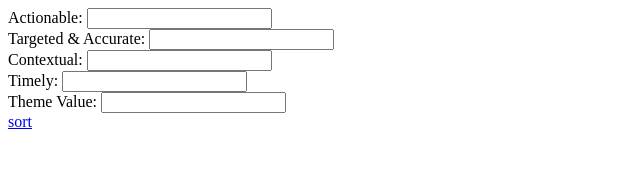
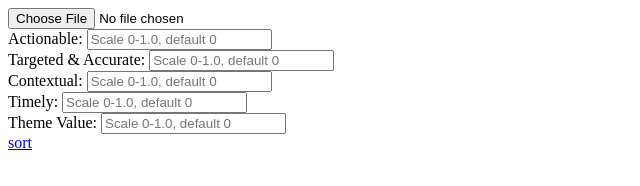
Before and after one commit to wyx1233/WeightingTool.io, a plain HTML site: page index.html in a window 1280 px wide. Shown: the whole page, without its empty margins (0-640 px from the left). Drawn offline with nearby package versions, Linux system fonts and the light colour scheme.

Commit message:
added update function

```diff
--- a/index.html
+++ b/index.html
@@ -8,39 +8,51 @@
     }
   </style>
 </head>
-  <body>Actionable: <input type="text" id="Actionable" />
+  <body>
+    <input type="file" onchange="loadFile()" />
+    <br />
+    Actionable: <input type="text" id="Actionable" placeholder="Scale 0-1.0, default 0"/>
         <br />
-        Targeted & Accurate: <input type="text" id="Accurate" />
+        Targeted & Accurate: <input type="text" id="Accurate" placeholder="Scale 0-1.0, default 0"/>
         <br />
-        Contextual: <input type="text" id="Contextual" />
+        Contextual: <input type="text" id="Contextual" placeholder="Scale 0-1.0, default 0"/>
         <br />
-        Timely: <input type="text" id="Timely" />
+        Timely: <input type="text" id="Timely" placeholder="Scale 0-1.0, default 0"/>
         <br />
-        Theme Value: <input type="text" id="Theme" />
+        Theme Value: <input type="text" id="Theme" placeholder="Scale 0-1.0, default 0"/>
         <br />
         <a href="javascript:sorting()">sort</a>
         <br /><br />
         <div id="container">
         </div>
         <script>
+          var reader = new FileReader();
+          function loadFile() {
+            var file = document.querySelector('input[type=file]').files[0];
+            reader.addEventListener("load", sorting, false);
+            if (file) {
+              reader.readAsText(file);
+            }
+          }
           function sorting(){
             var Actionable= document.getElementById("Actionable").value;
             var Accurate= document.getElementById("Accurate").value;
             var Contextual= document.getElementById("Contextual").value;
             var Timely= document.getElementById("Timely").value;
             var Theme= document.getElementById("Theme").value;
-            d3.csv("Book1.csv", d3.autoType).then((data) => {
+            //var filePath = request.getParameter("theFilePath");
+            //console.log("file",filePath)
+            console.log("reader is",reader)
+            var data = d3.csvParse(reader.result, d3.autoType);
                 data.forEach(d => {
                     d["Result"] = d["Actionable"]*Actionable+d["Targeted & Accurate"]*Accurate+d["Contextual"]*Contextual+d["Timely"]*Timely+d["Theme Value"]*Theme;
                 });
                 data.sort((a, b) => d3.descending(a['Result'], b['Result']));
                 console.log(data)
-                var rows = [{"firstName":"John", "last Name":"Doe", "age":"46"},
-                    {"firstName":"James", "last Name":"Blanc", "age":"24"}];
                     var html = '<table>';
                     html += '<tr>';
                     for( var j in data[0] ) {
-                    html += '<th>' + j + '</th>';
+                      html += '<th>' + j + '</th>';
                     }
                     html += '</tr>';
                     for( var i = 0; i < data.length; i++) {
@@ -52,9 +64,8 @@
                     }
                     html += '</table>';
                     document.getElementById('container').innerHTML = html;
-            });
 
-        }
+            }
 
 
 
```
